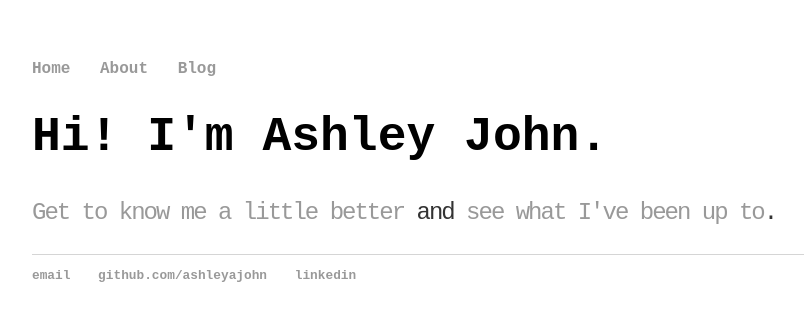
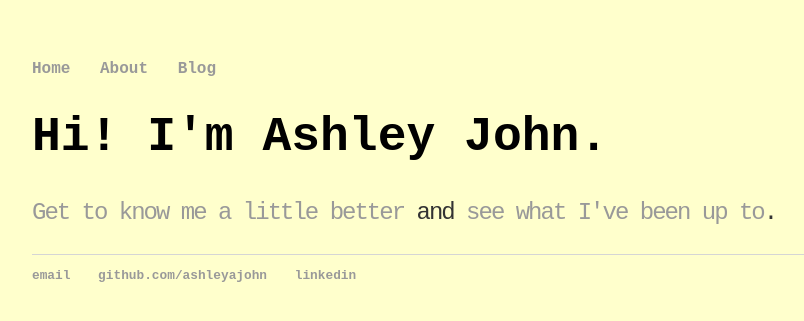
Before and after one commit to ashleyajohn/ashleyajohn.github.io, a Jekyll site: the page built from index.html, in a window 1280 px wide. Shown: the top 321 px of the page, without its empty margins (160-964 px from the left). Built offline with Jekyll 4.4.1, drawn with Linux system fonts in a browser that asks for light colours.

Commit message:
Update main.css

```diff
--- a/css/main.css
+++ b/css/main.css
@@ -2,7 +2,7 @@ body {
     font-family:"Courier New", Courier, monospace;
     margin: 60px auto;
     width: 70%;
-    {background-color:  #ffffcc;}
+    background-color:  #ffffcc;
 }
 nav ul, footer ul {
     font-family:"Courier New", Courier, monospace;
```
